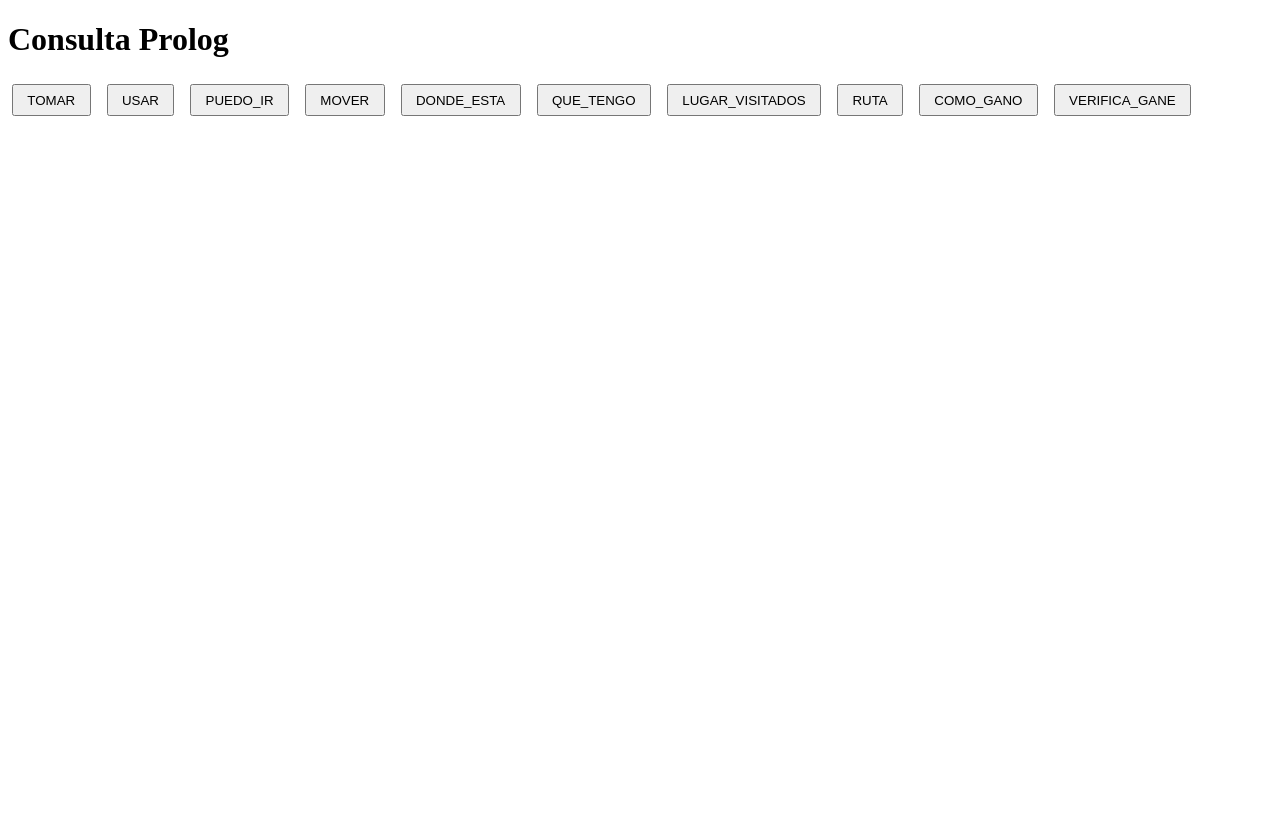
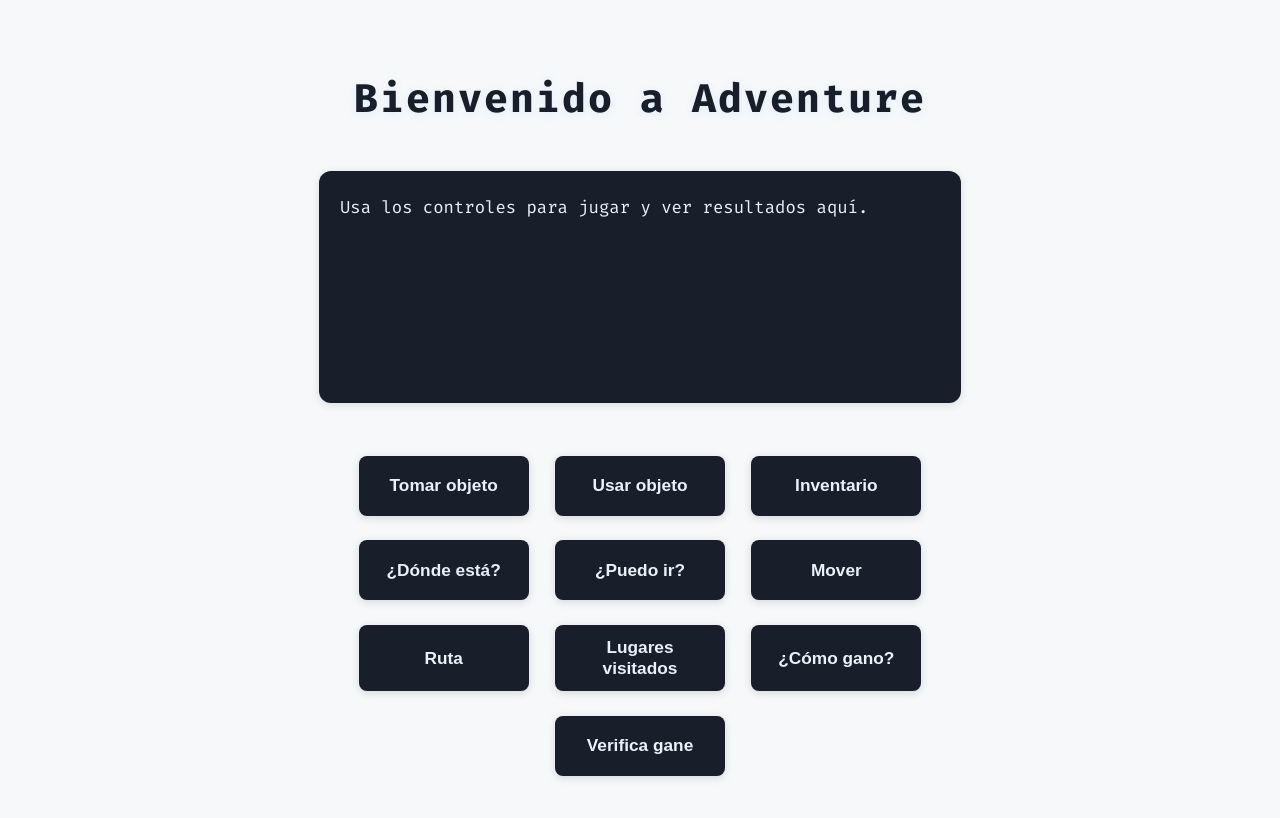
Before and after one commit to Jahirsf21/P3-Lenguajes, a Vue app in the folder frontend/: page / in a window 1280 px wide. Shown: the top 818 px of the page. Built offline with nearby package versions, Linux system fonts and the light colour scheme.

Commit message:
se añadieron estilos a la interfaz y se agrego un cuadro de logs

```diff
--- a/frontend/src/App.vue
+++ b/frontend/src/App.vue
@@ -165,71 +165,203 @@ async function enviarSinParametros(value){
 }
 </script>
 
+
 <template>
-  <h1>Consulta Prolog</h1>
-
-
-  <div class="campos">
-    <form v-if="campoActivo === 1" @submit.prevent="formarQuery">
-      <h2>TOMAR</h2>
-      <input v-model="query" placeholder="Nombre del objeto..." />
-      <button type="submit" :disabled="loading">Enviar</button>
+  <div class="adventure-container">
+    <h1 class="adventure-title">Bienvenido a Adventure</h1>
+    <div class="log-box" :class="{ 'log-loading': loading, 'log-error': error, 'log-result': result && !error }">
+      <template v-if="loading">Cargando...</template>
+      <template v-else-if="error">Error: Parametro mal introducido</template>
+      <template v-else-if="result">
+        <h2>Resultado:</h2>
+        <pre>{{ result }}</pre>
+      </template>
+      <template v-else>
+        <span>Usa los controles para jugar y ver resultados aquí.</span>
+      </template>
+    </div>
+    <div class="input-area">
+      <form v-if="campoActivo === 1" @submit.prevent="formarQuery" class="input-form-row">
+        <input class="game-input" v-model="query" placeholder="Nombre del objeto..." />
+        <button class="game-btn input-btn" type="submit" :disabled="loading">Tomar</button>
       </form>
-
-    <form v-if="campoActivo === 2" @submit.prevent="formarQuery">
-      <h2>USAR</h2>
-      <input v-model="query" placeholder="Objeto a usar..." />
-      <button type="submit" :disabled="loading">Enviar</button>
+      <form v-if="campoActivo === 2" @submit.prevent="formarQuery" class="input-form-row">
+        <input class="game-input" v-model="query" placeholder="Objeto a usar..." />
+        <button class="game-btn input-btn" type="submit" :disabled="loading">Usar</button>
       </form>
-
-    <form v-if="campoActivo === 3" @submit.prevent="formarQuery">
-      <h2>PUEDO_IR</h2>
-      <input v-model="query" placeholder="Hacia donde..." />
-      <button type="submit" :disabled="loading">Enviar</button>
+      <form v-if="campoActivo === 3" @submit.prevent="formarQuery" class="input-form-row">
+        <input class="game-input" v-model="query" placeholder="Hacia donde..." />
+        <button class="game-btn input-btn" type="submit" :disabled="loading">Consultar</button>
       </form>
-
-    <form v-if="campoActivo === 4" @submit.prevent="formarQuery">
-      <h2>MOVER</h2>
-      <input v-model="query" placeholder="Destino..." />
-      <button type="submit" :disabled="loading">Enviar</button>
+      <form v-if="campoActivo === 4" @submit.prevent="formarQuery" class="input-form-row">
+        <input class="game-input" v-model="query" placeholder="Destino..." />
+        <button class="game-btn input-btn" type="submit" :disabled="loading">Mover</button>
       </form>
-
-    <form v-if="campoActivo === 5" @submit.prevent="formarQuery">
-      <h2>DONDE_ESTA</h2>
-      <input v-model="query" placeholder="Objeto..." />
-      <button type="submit" :disabled="loading">Enviar</button>
+      <form v-if="campoActivo === 5" @submit.prevent="formarQuery" class="input-form-row">
+        <input class="game-input" v-model="query" placeholder="Objeto..." />
+        <button class="game-btn input-btn" type="submit" :disabled="loading">Consultar</button>
       </form>
-
-
-    <form v-if="campoActivo === 8" @submit.prevent="formarQuery">
-      <h2>RUTA</h2>
-      <input v-model="query" placeholder="Origen"/>
-      <input v-model="query2" placeholder="Destino">
-      <button type="submit" :disabled="loading">Enviar</button>
+      <form v-if="campoActivo === 8" @submit.prevent="formarQuery" class="input-form-row">
+        <input class="game-input" v-model="query" placeholder="Origen"/>
+        <input class="game-input" v-model="query2" placeholder="Destino">
+        <button class="game-btn input-btn" type="submit" :disabled="loading">Consultar ruta</button>
       </form>
     </div>
-
-  <div class="botones">
-    <button @click="mostrarCampos(1, 'tomar')">TOMAR</button>
-    <button @click="mostrarCampos(2, 'usar')">USAR</button>
-    <button @click="mostrarCampos(3, 'puedo_ir')">PUEDO_IR</button>
-    <button @click="mostrarCampos(4, 'mover')">MOVER</button>
-    <button @click="mostrarCampos(5, 'donde_esta')">DONDE_ESTA</button>
-    <button @click="enviarSinParametros('que_tengo')">QUE_TENGO</button>
-    <button @click="enviarSinParametros('lugar_visitados')">LUGAR_VISITADOS</button>
-    <button @click="mostrarCampos(8, 'ruta')">RUTA</button>
-    <button @click="enviarSinParametros('como_gano')">COMO_GANO</button>
-    <button @click="enviarSinParametros('verifica_gane')">VERIFICA_GANE</button>
+    <div class="botones-grid">
+      <button class="game-btn" @click="mostrarCampos(1, 'tomar')">Tomar objeto</button>
+      <button class="game-btn" @click="mostrarCampos(2, 'usar')">Usar objeto</button>
+      <button class="game-btn" @click="enviarSinParametros('que_tengo')">Inventario</button>
+      <button class="game-btn" @click="mostrarCampos(5, 'donde_esta')">¿Dónde está?</button>
+      <button class="game-btn" @click="mostrarCampos(3, 'puedo_ir')">¿Puedo ir?</button>
+      <button class="game-btn" @click="mostrarCampos(4, 'mover')">Mover</button>
+      <button class="game-btn" @click="mostrarCampos(8, 'ruta')">Ruta</button>
+      <button class="game-btn" @click="enviarSinParametros('lugar_visitados')">Lugares visitados</button>
+      <button class="game-btn" @click="enviarSinParametros('como_gano')">¿Cómo gano?</button>
+      <button class="game-btn" @click="enviarSinParametros('verifica_gane')">Verifica gane</button>
     </div>
-
-  <div v-if="loading">Cargando...</div>
-  <div v-if="error" style="color: red">Error: Parametro mal introducido</div>
-  <div v-if="result && !error">
-    <h2>Resultado:</h2>
-    <pre>{{ result }}</pre>
   </div>
 </template>
 
 <style scoped>
-
+/* Layout containers */
+.adventure-container {
+  max-width: 700px;
+  margin: 0 auto;
+  padding: 2.5em 0;
+  display: flex;
+  flex-direction: column;
+  align-items: center;
+}
+.adventure-title {
+  text-align: center;
+  font-size: 2.5em;
+  font-weight: 700;
+  color: #181f2a;
+  margin-bottom: 1.2em;
+  letter-spacing: 2px;
+  text-shadow: 0 2px 8px rgba(76, 175, 255, 0.12);
+}
+.log-box {
+  background: #181f2a;
+  color: #eaf1fb;
+  border-radius: 12px;
+  padding: 1.5em 1.2em;
+  font-family: 'Fira Mono', 'Consolas', monospace;
+  font-size: 1.08em;
+  min-height: 180px;
+  max-height: 350px;
+  width: 100%;
+  max-width: 600px;
+  box-shadow: 0 2px 8px rgba(24, 31, 42, 0.12);
+  margin-bottom: 1.2em;
+  white-space: pre-wrap;
+  word-break: break-word;
+  display: flex;
+  flex-direction: column;
+  justify-content: flex-start;
+  overflow-y: auto;
+  align-items: flex-start;
+}
+.input-area {
+  width: 100%;
+  max-width: 600px;
+  border-radius: 8px;
+  padding: 0 0 0.5em 0;
+  margin-bottom: 1.2em;
+  display: flex;
+  flex-direction: column;
+  align-items: center;
+}
+.input-form-row {
+  display: flex;
+  flex-direction: row;
+  align-items: center;
+  gap: 0.7em;
+  margin-bottom: 0.7em;
+  width: 100%;
+  justify-content: center;
+}
+.game-input {
+  padding: 0.7em 1.1em;
+  border: 1px solid #b3c6e0;
+  border-radius: 8px;
+  font-size: 1.08em;
+  width: 230px;
+  box-sizing: border-box;
+  height: 48px;
+}
+.input-btn {
+  height: 48px;
+  margin: 0;
+  background: #181f2a !important;
+  color: #eaf1fb !important;
+}
+.botones-grid {
+  width: 100%;
+  max-width: 600px;
+  border-radius: 8px;
+  padding: 0;
+  margin-bottom: 2em;
+  box-sizing: border-box;
+  display: flex;
+  flex-wrap: wrap;
+  justify-content: center;
+  gap: 1em;
+}
+.game-btn {
+  background: #181f2a;
+  color: #eaf1fb;
+  border: none;
+  border-radius: 8px;
+  padding: 0.7em 1.4em;
+  font-weight: 600;
+  font-size: 1.08em;
+  box-shadow: 0 2px 8px rgba(24, 31, 42, 0.15);
+  cursor: pointer;
+  transition: background 0.2s, transform 0.2s;
+  margin-bottom: 0.2em;
+  width: 170px;
+  min-height: 60px;
+  text-align: center;
+  display: flex;
+  align-items: center;
+  justify-content: center;
+}
+.game-btn {
+  background: #181f2a;
+  color: #eaf1fb;
+  border: none;
+  border-radius: 8px;
+  padding: 0.7em 1.4em;
+  font-weight: 600;
+  font-size: 1.08em;
+  box-shadow: 0 2px 8px rgba(24, 31, 42, 0.15);
+  cursor: pointer;
+  transition: background 0.2s, transform 0.2s;
+  margin-bottom: 0.2em;
+  width: 170px;
+  min-height: 60px;
+  text-align: center;
+  display: flex;
+  align-items: center;
+  justify-content: center;
+}
+.game-btn:disabled {
+  background: #b3c6e0 !important;
+  color: #fff !important;
+  cursor: not-allowed;
+}
+.game-btn:hover:not(:disabled) {
+  background: #222a35 !important;
+  transform: translateY(-2px);
+}
+.log-loading {
+  color: #ffe066;
+}
+.log-error {
+  color: #ff6b6b;
+}
+.log-result {
+  color: #eaf1fb;
+}
 </style>
--- a/frontend/src/assets/style.css
+++ b/frontend/src/assets/style.css
@@ -1,3 +1,10 @@
+@import url('https://fonts.googleapis.com/css2?family=Fira+Mono:wght@400;700&display=swap');
+
+body {
+  font-family: 'Fira Mono', 'Consolas', monospace;
+  background: #f6f8fa;
+  color: #222;
+}
 form {
   margin-bottom: 1em;
 }
```
Lines whose indentation alone changed are shown as unchanged.
